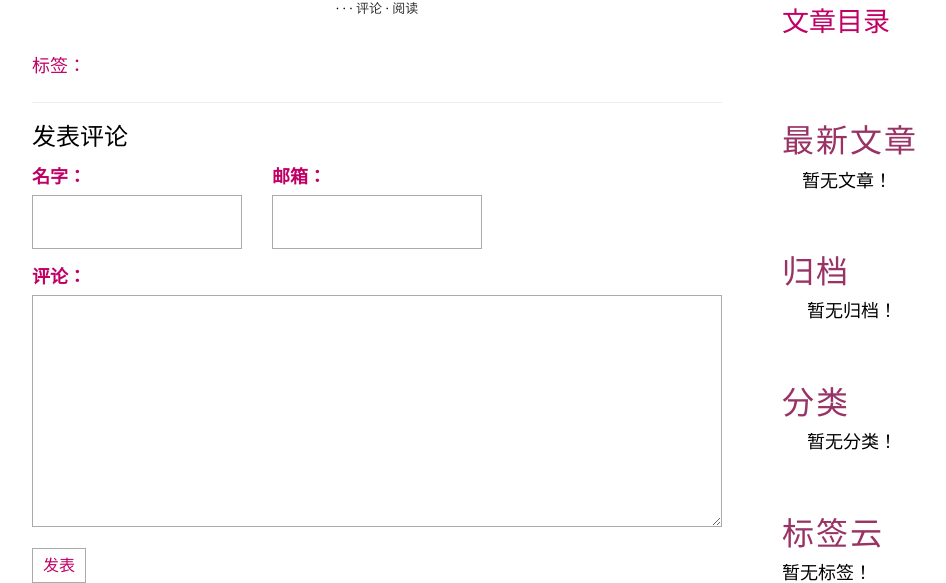
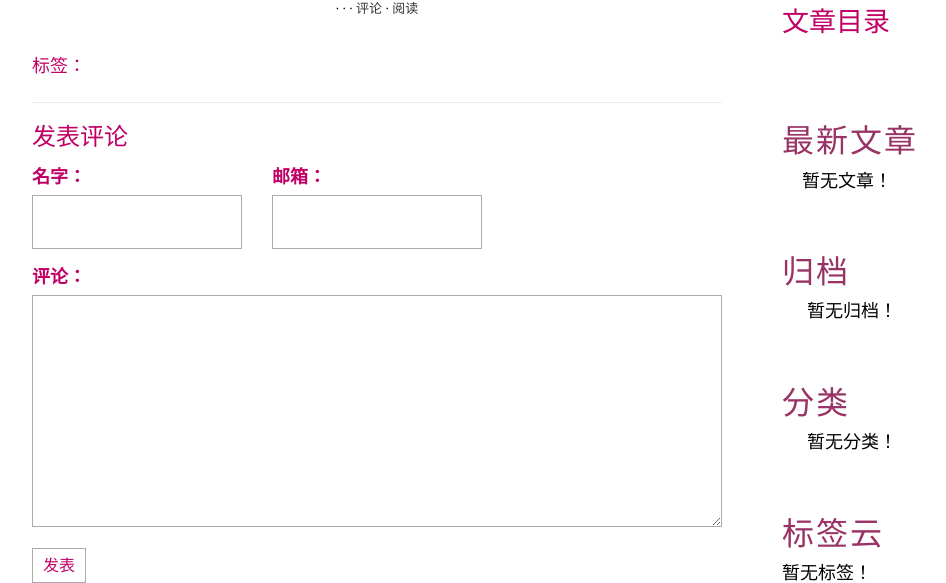
Before and after one commit to ZeroMoint/django-blog-tutorial, a Django app: template templates/blog/detail.html in a window 1280 px wide. Shown: the part 353-936 px from the top of the page, without its empty margins (68-1014 px from the left). Run offline with Django 3.2, Linux system fonts and the light colour scheme; the template is opened without the code that fills it: values that come from a table or form of the project are taken from there, others are empty; some libraries are stand-ins or nearby versions.

Commit message:
Update detail.html

```diff
--- a/templates/blog/detail.html
+++ b/templates/blog/detail.html
@@ -26,7 +26,7 @@
 </article>
                 <section class="comment-area" id="comment-area">
                     <hr>
-                    <h3>发表评论</h3>
+                    <h3 style='color:#C10066'>发表评论</h3>
 
                     <form action="{% url 'comments:post_comment' post.pk %}" method="post" class="comment-form">
   {% csrf_token %}
```
